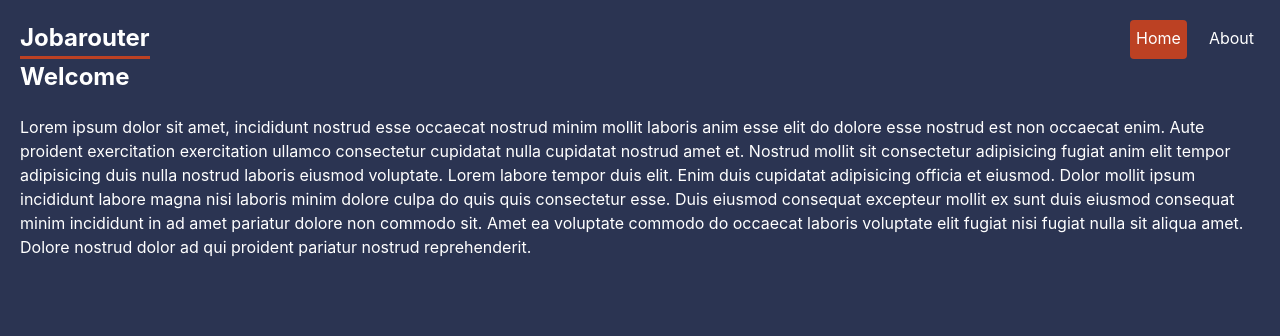
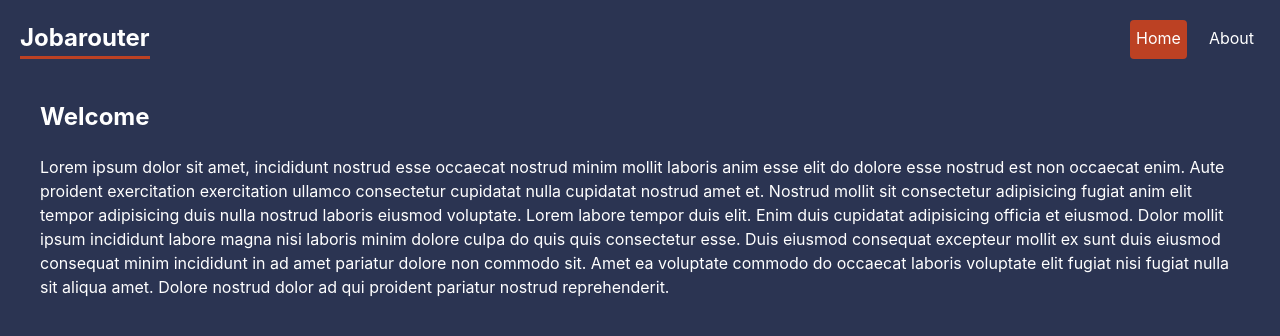
Before and after one commit to Mig-uel/react-router-demo, a React (Vite) app: page / in a window 1280 px wide. Shown: the top 336 px of the page. Built offline with nearby package versions, Linux system fonts and the light colour scheme.

Commit message:
Add max-width and margin to main element

```diff
--- a/src/App.css
+++ b/src/App.css
@@ -68,3 +68,9 @@ header nav a {
 header nav a.active {
   background: var(--primary);
 }
+
+/* page content */
+main {
+  max-width: 1200px;
+  margin: 40px auto;
+}
```
